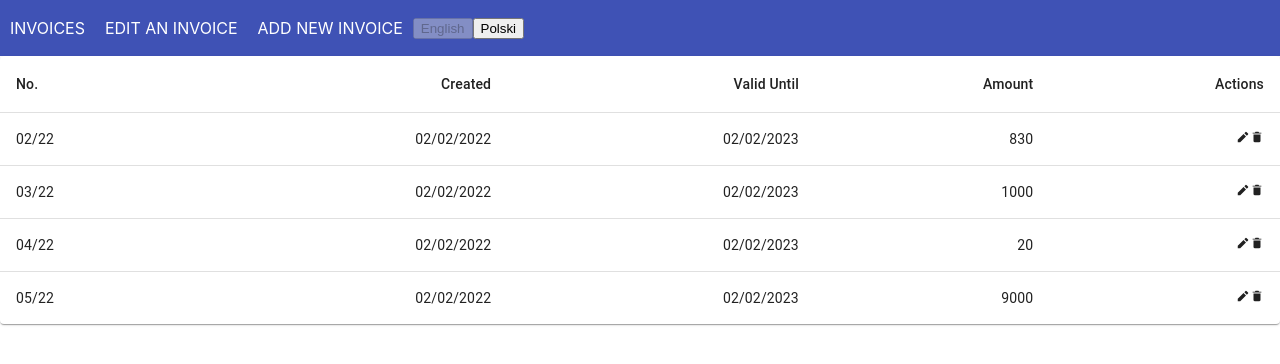
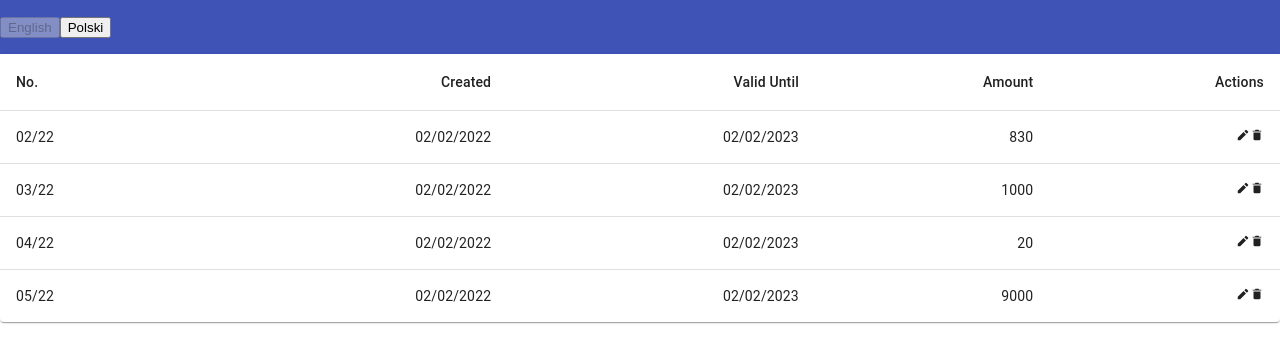
Before and after one commit to sandra-kuczynska/learn-react, a React (Create React App) app: page / in a window 1280 px wide. Shown: the top 364 px of the page. Built offline with nearby package versions, Linux system fonts and the light colour scheme.

Commit message:
wip - Link from routingConfig

```diff
--- a/src/App.js
+++ b/src/App.js
@@ -13,13 +13,14 @@ export const routingConfig = {
     isInMyMenu: true,
   },
   invoices: {
-    path: "/invoices/add",
+    path: "/invoices",
     element: <Invoice />,
     isInMyMenu: true,
   },
   notFound: {
     path: "*",
     element: <NotFoundPage />,
+    isInMyMenu: false,
   },
 };
 
--- a/src/components/NavBar/components/DesktopNavigation.js
+++ b/src/components/NavBar/components/DesktopNavigation.js
@@ -3,6 +3,7 @@ import i18next from "i18next";
 import { useTranslation, initReactI18next } from "react-i18next";
 import LanguageDetector from "i18next-browser-languagedetector";
 import { Link } from "react-router-dom";
+import routingConfig from "../../../App";
 
 const lngs = {
   en: { nativeName: "English" },
@@ -36,15 +37,11 @@ const DesktopNavigation = () => {
   return (
     <nav className={styles.DesktopNavigation}>
       <ul>
-        <li>
-          <Link to="">{t("invoices")}</Link>
-        </li>
-        <li>
-          <Link to="#">EDIT AN INVOICE</Link>
-        </li>
-        <li>
-          <Link to="invoices/add">ADD NEW INVOICE</Link>
-        </li>
+        {Object.values(routingConfig).map((route) => (
+          <li>
+            <Link to={route.path}>Add invoice</Link>
+          </li>
+        ))}
         <div>
           {Object.keys(lngs).map((lng) => (
             <button
```
